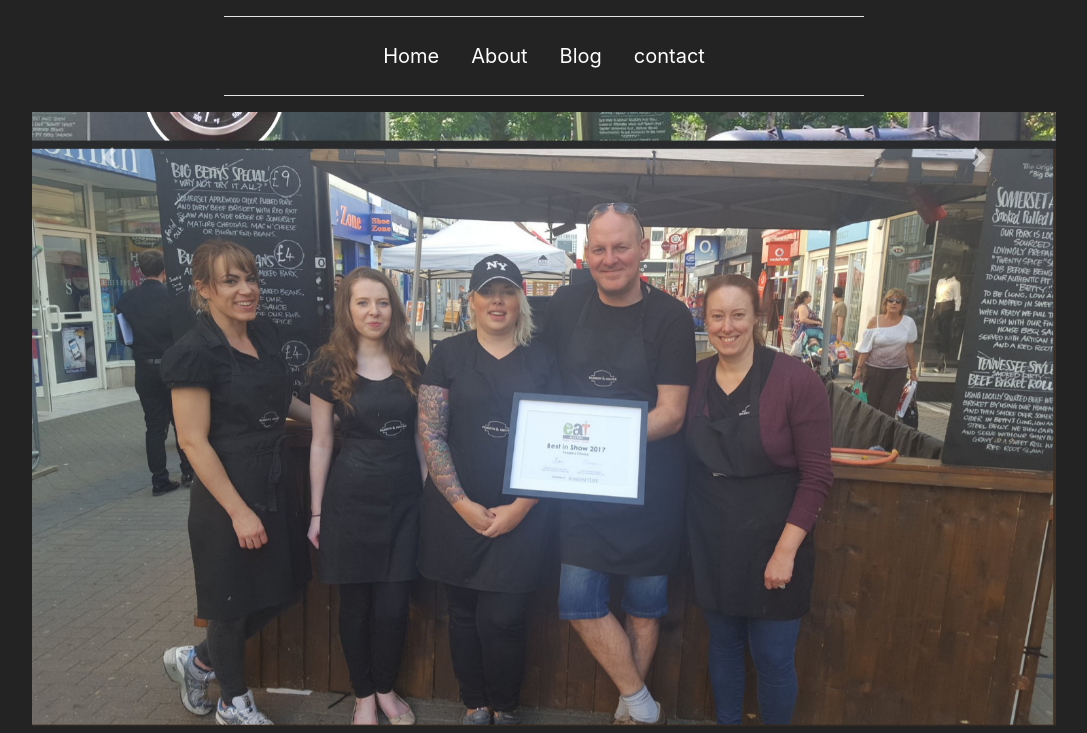
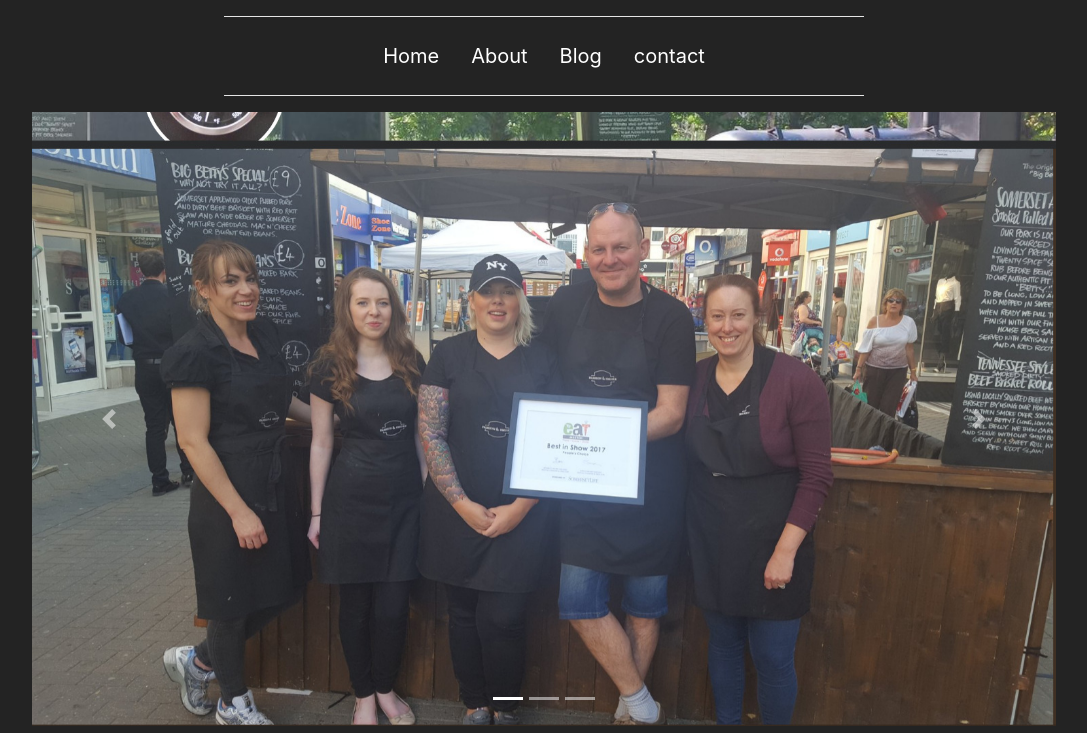
Before and after one commit to joshlewis-py/django_blog_website, a Django app: page / in a window 1280 px wide. Shown: the part 67-800 px from the top of the page, without its empty margins (96-1183 px from the left). Run offline with Django 3.2, Linux system fonts and the light colour scheme; some libraries are stand-ins or nearby versions.

Commit message:
Index Image slider fixed

```diff
--- a/mysite/templates/mysite/index.html
+++ b/mysite/templates/mysite/index.html
@@ -3,27 +3,39 @@
 {% load static %}
 
 
-  <div id="carouselExampleControls" class="carousel slide" data-ride="carousel" style="width: 80%; height:90px; margin: 0 auto;">
+
+
+
+<div id="content" style="width: 80%; margin: 0 auto;
+  max-width: 80%;
+  height: auto;">
+
+<div id="carouselExampleIndicators" class="carousel slide" data-ride="carousel">
+  <ol class="carousel-indicators">
+    <li data-target="#carouselExampleIndicators" data-slide-to="0" class="active"></li>
+    <li data-target="#carouselExampleIndicators" data-slide-to="1"></li>
+    <li data-target="#carouselExampleIndicators" data-slide-to="2"></li>
+  </ol>
   <div class="carousel-inner">
     <div class="carousel-item active">
-      <img class="d-block w-100" src="{% static 'images/1.jpg' %}" alt="Second slide">
+      <img class="d-block w-100" src="{% static 'images/1.jpg' %}"alt="First slide">
     </div>
     <div class="carousel-item">
-      <img class="d-block w-100" src="{% static 'images/1.jpg' %}" alt="Second slide">
+      <img class="d-block w-100" src="{% static 'images/setup.jpg' %}" alt="Second slide">
     </div>
     <div class="carousel-item">
       <img class="d-block w-100" src="{% static 'images/setup.jpg' %}" alt="Third slide">
     </div>
   </div>
-  <a class="carousel-control-prev" href="#carouselExampleControls" role="button" data-slide="prev">
+  <a class="carousel-control-prev" href="#carouselExampleIndicators" role="button" data-slide="prev">
     <span class="carousel-control-prev-icon" aria-hidden="true"></span>
     <span class="sr-only">Previous</span>
   </a>
-  <a class="carousel-control-next" href="#carouselExampleControls" role="button" data-slide="next">
+  <a class="carousel-control-next" href="#carouselExampleIndicators" role="button" data-slide="next">
     <span class="carousel-control-next-icon" aria-hidden="true"></span>
     <span class="sr-only">Next</span>
   </a>
 </div>
 
-
+</div>
 {% endblock %}
```
